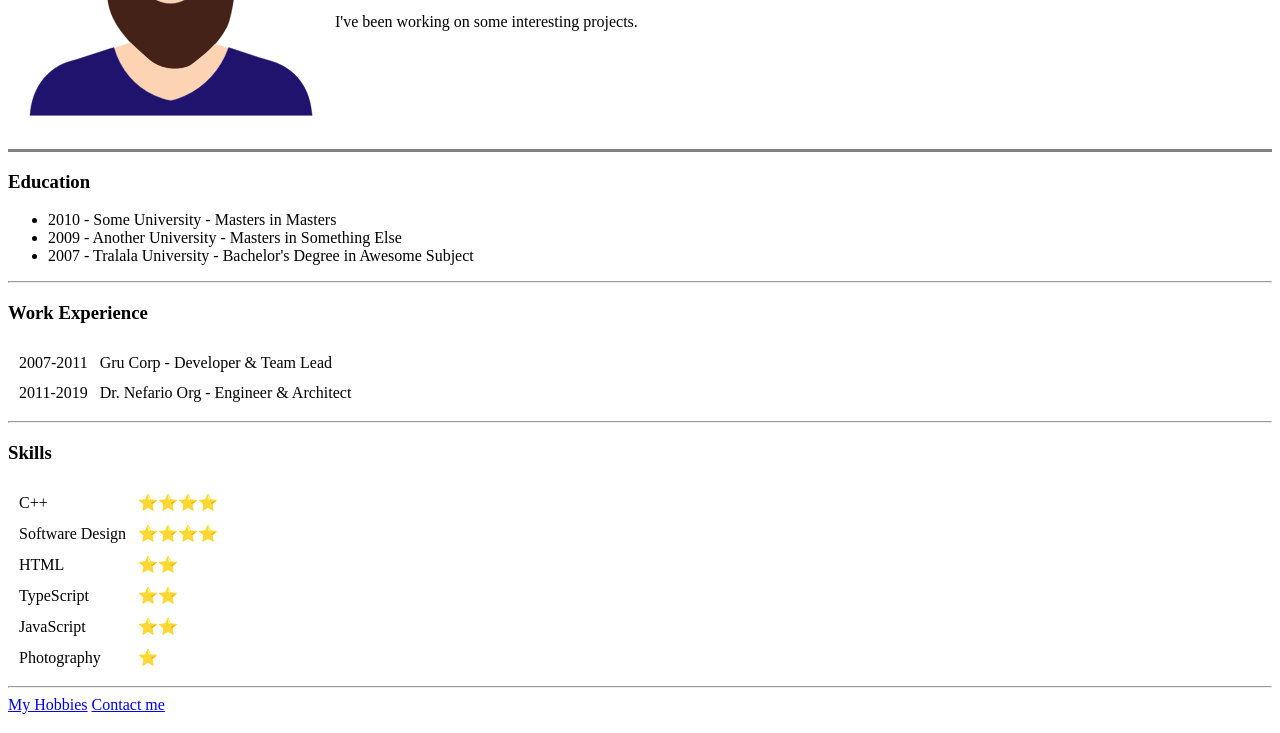
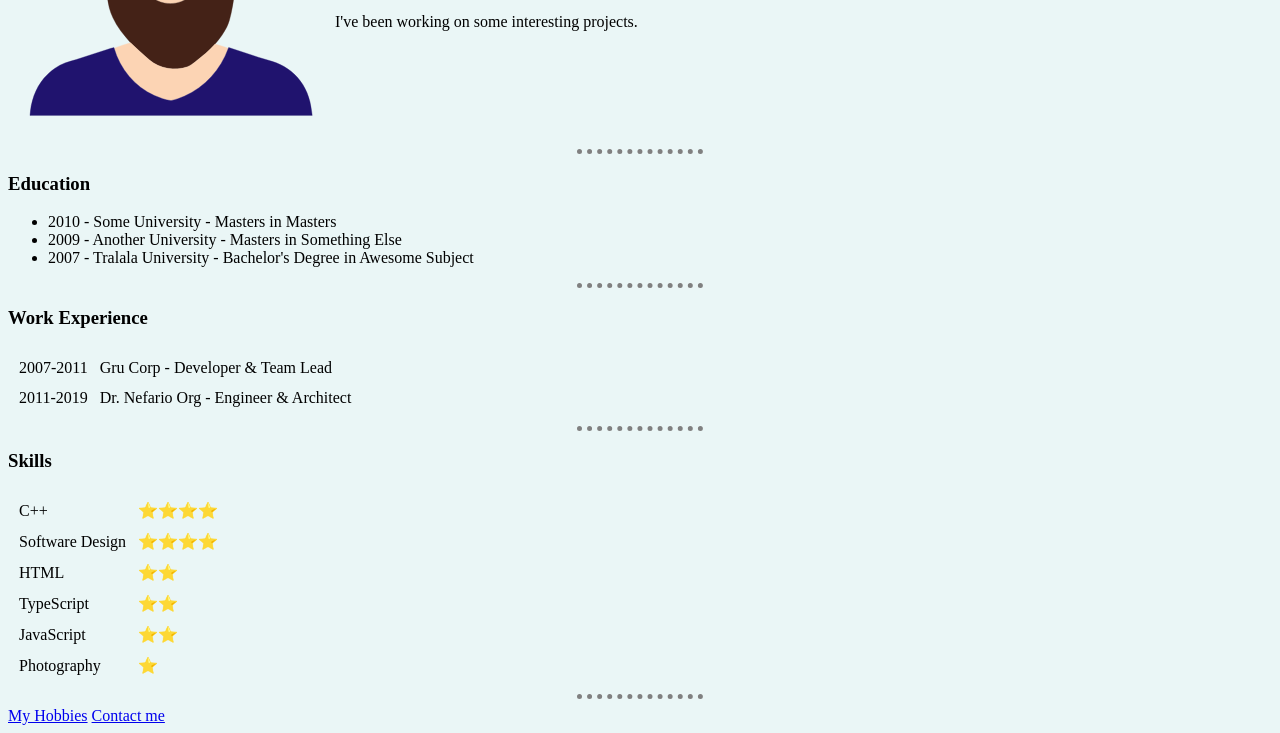
Before and after one commit to stanislavys/cv, a plain HTML site: page index.html in a window 1280 px wide. Shown: the part 203-936 px from the top of the page. Drawn offline with Linux system fonts and the light colour scheme.

Commit message:
Add inline CSS for body and horizontal rules.

```diff
--- a/index.html
+++ b/index.html
@@ -6,6 +6,21 @@
     <meta name="viewport" content="width=device-width, initial-scale=1.0">
     <meta http-equiv="X-UA-Compatible" content="ie=edge">
     <title>Stan's Personal Site</title>
+
+    <style>
+        body {
+            background-color: #eaf6f6;
+        }
+
+        hr {
+            border-style: none;
+            border-top-style: dotted;
+            border-width: 5px;
+            border-color: gray;
+            width: 10%
+        }
+    </style>
+
 </head>
 
 <body>
@@ -21,7 +36,7 @@
         </tr>
     </table>
 
-    <hr size="3" noshade>
+    <hr>
 
     <h3>Education</h3>
 
```
